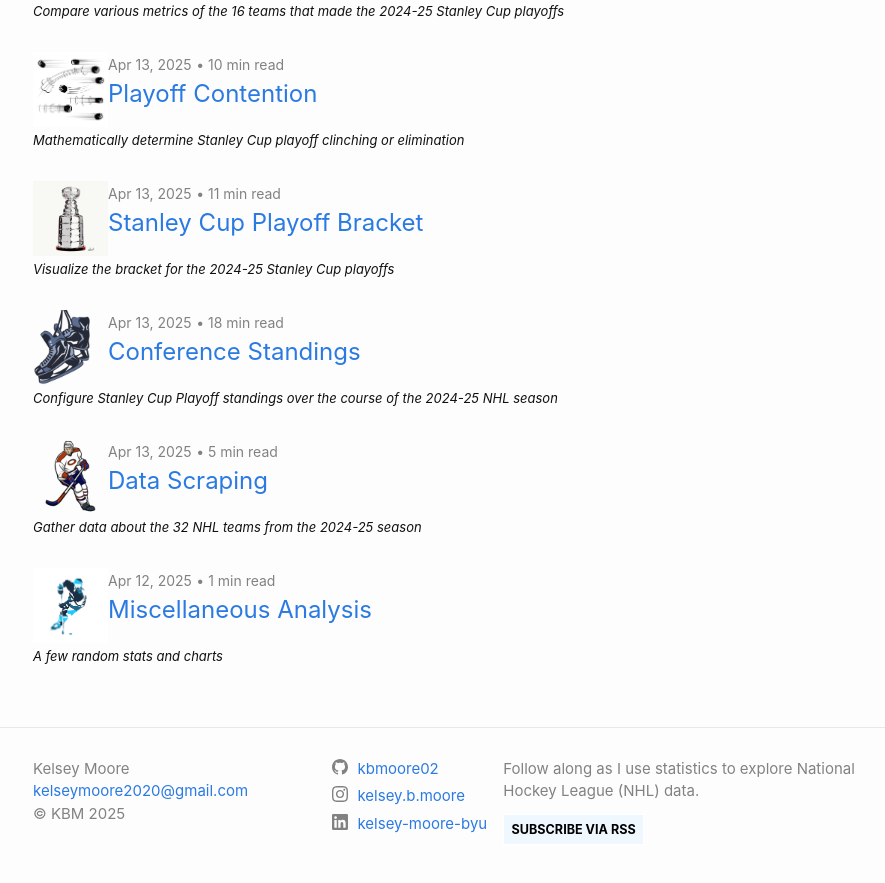
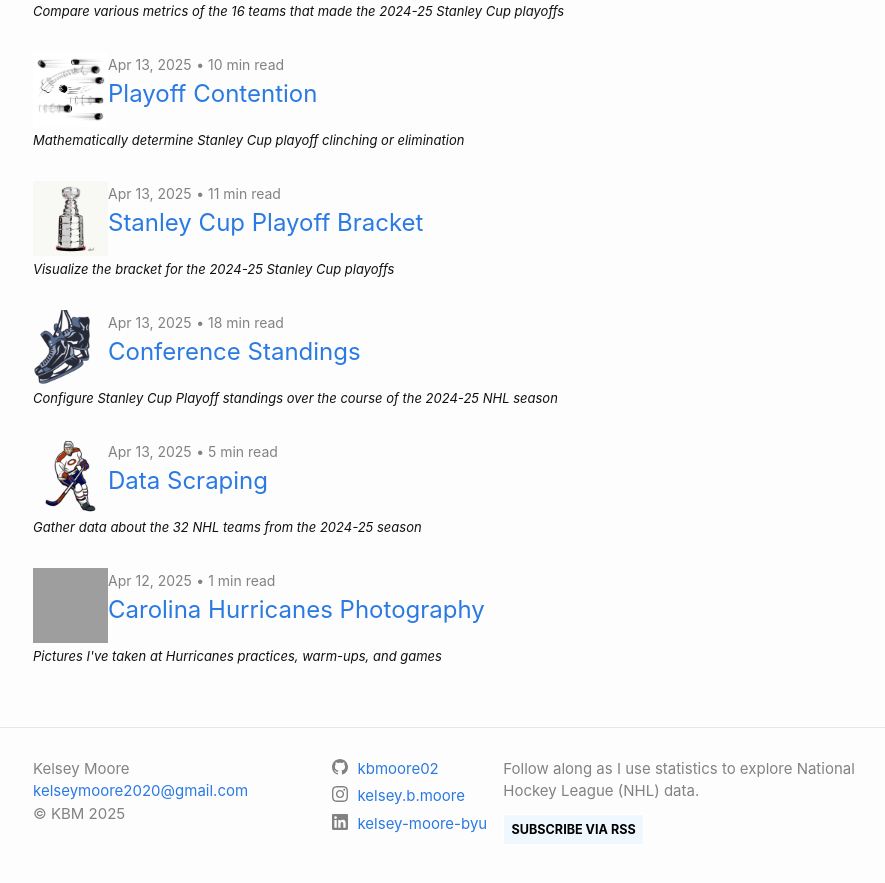
Before and after one commit to kbmoore02/NHL-Data-Analysis, a Jekyll site: the page built from index.markdown, in a window 1280 px wide and 900 px high, scrolled down 1107 px. Shown: the top 883 px of the window, without its empty margins (187-1072 px from the left). Built offline with Jekyll 4.4.1, drawn with Linux system fonts in a browser that asks for light colours; grey boxes are pictures that could not be loaded.

Commit message:
Update 2025-4-12-blog-hockey-pics.md

```diff
--- a/_posts/2025-4-12-blog-hockey-pics.md
+++ b/_posts/2025-4-12-blog-hockey-pics.md
@@ -1,9 +1,9 @@
 ---
 layout: post
-title: "Miscellaneous Analysis"
+title: "Carolina Hurricanes Photography"
 author: Kelsey Moore
-description: A few random stats and charts
-image: /assets/images/hockey6-header.jpg
+description: Pictures I've taken at Hurricanes practices, warm-ups, and games
+image: /assets/images/pic23.jpg
 ---
 
 <p float="left">
```
